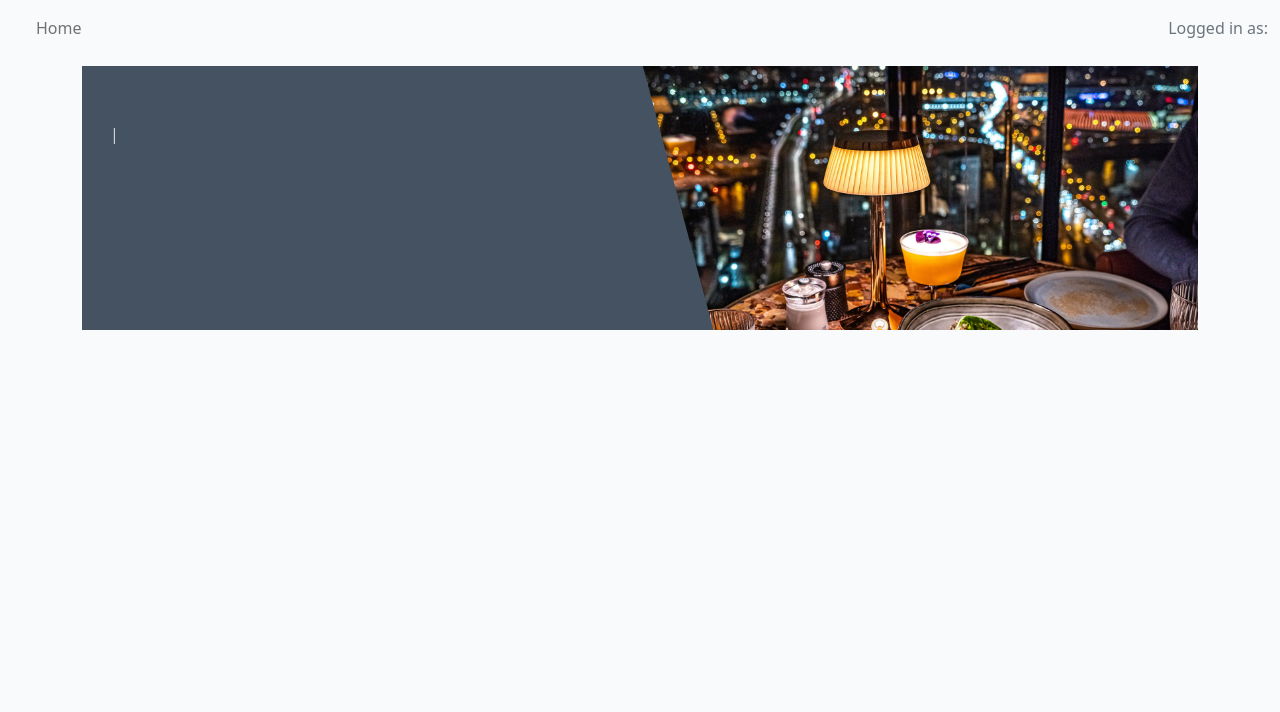
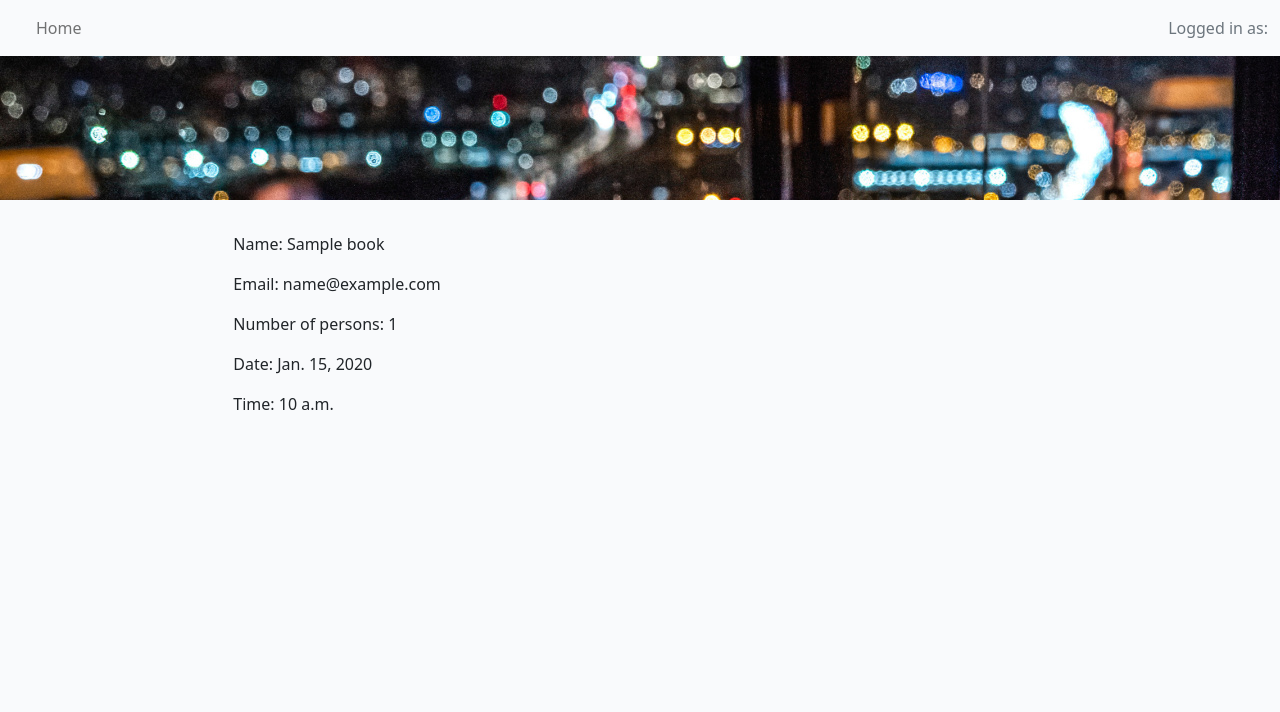
Before and after one commit to ruairikeane11/project-4-ruairikeane11, a Django app: template home/templates/home/booking_detail.html in a window 1280 px wide. Shown: the top 712 px of the page. Run offline with Django 4.2, Linux system fonts and the light colour scheme; the template is opened without the code that fills it: values that come from a table or form of the project are taken from there, others are empty; tables that the repository leaves empty hold one stand-in row (values such as "Sample post"); parts of the project's set-up code (start-up, migrations or seed data) failed here and were passed over.

Commit message:
Add bootstrap styling on booking_detail.html

```diff
--- a/home/templates/home/booking_detail.html
+++ b/home/templates/home/booking_detail.html
@@ -1,34 +1,25 @@
 {% extends 'base.html' %} {% block content %}
 {% load static %}
 
-<div class="masthead">
-    <div class="container">
-        <div class="row g-0">
-            <div class="col-md-6 masthead-text">
-                <!-- Post title goes in these h1 tags -->
-                <h1 class="post-title">{{ book.name }}</h1>
-                <!-- Post author goes before the | the post's created date goes after -->
-                <p class="post-subtitle">{{ book.name }} | {{ book.phone }}</p>
-            </div>
-            <div class="d-none d-md-block col-md-6 masthead-image">
-                <img src="{% static 'images/default.jpg' %}" class="scale" alt="placeholder">
-            </div>
+<header class="py-5 bg-image-full" style="background-image: url('{% static 'images/default.jpg' %}');">
+    <div class="text-center my-5">
+
+    </div>
+</header>
+
+<div class="row justify-content-center">
+    <div class="col-12 col-md-8 card mb-4 mt-3">
+        <div class="card-body">
+            <p>Name: {{ book.name }}</p>
+            <p class="card-text">Email: {{ book.email }}</p>
+            <p>Number of persons: {{ book.number_of_persons }}</p>
+            <p>Date: {{ book.booking_date }}</p>
+            <p>Time: {{ book.booking_time }}</p>
         </div>
     </div>
 </div>
-
-<div class="container">
-    <div class="row">
-        <div class="col card mb-4  mt-3 left  top">
-            <div class="card-body">
-                <!-- The post content goes inside the card-text. -->
-                <!-- Use the | safe filter inside the template tags -->
-                <p class="card-text">
-                    {{ book.email | safe }}
-                </p>
-            </div>
-        </div>
-    </div>
 </div>
 
+
+
 {% endblock content %}
--- a/home/templates/home/index.html
+++ b/home/templates/home/index.html
@@ -21,7 +21,7 @@
                                     </p>
                                 </div>
                             </div>
-                            <a href="{% url 'booking_detail' book.name %}" class="post-link">
+                            <a href="{% url 'booking_detail' book.id %}" class="post-link">
                                 <h2 class="card-title">View Booking</h2>
                             </a>
 
--- a/home/urls.py
+++ b/home/urls.py
@@ -3,5 +3,5 @@ from django.urls import path
 
 urlpatterns = [
     path('', views.BookList.as_view(), name='home'),
-    path('<name:booking_date>/', views.booking_detail, name='booking_detail'),
+    path('<int:book_id>/', views.booking_detail, name='booking_detail'),
 ]
--- a/static/css/style.css
+++ b/static/css/style.css
@@ -159,3 +159,10 @@ body {
 .approval {
     color: rgb(222, 146, 168);
 }
+
+.custom-img {
+    width: 100%;
+    height: auto;
+    max-height: 200px;
+    object-fit: cover;
+}
```
Also changed, not shown: home/views.py (+3 -4 lines).
